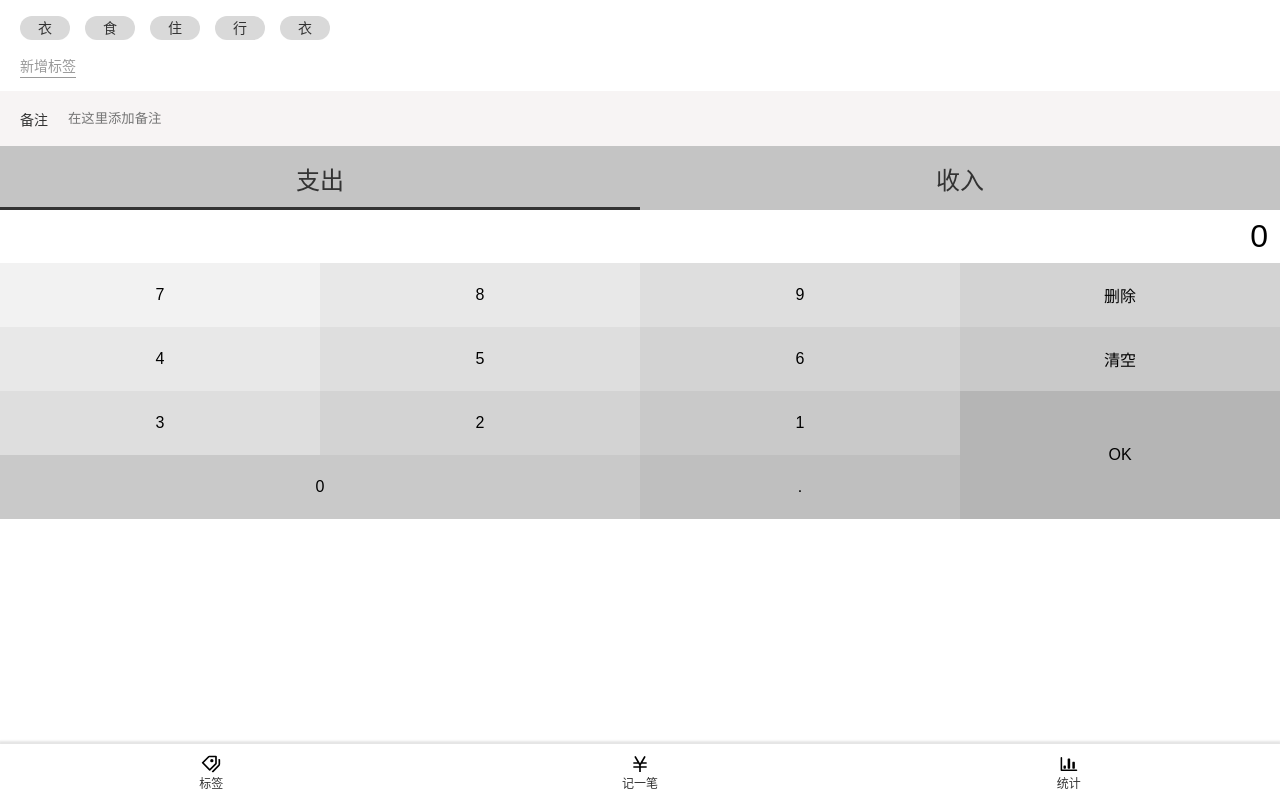
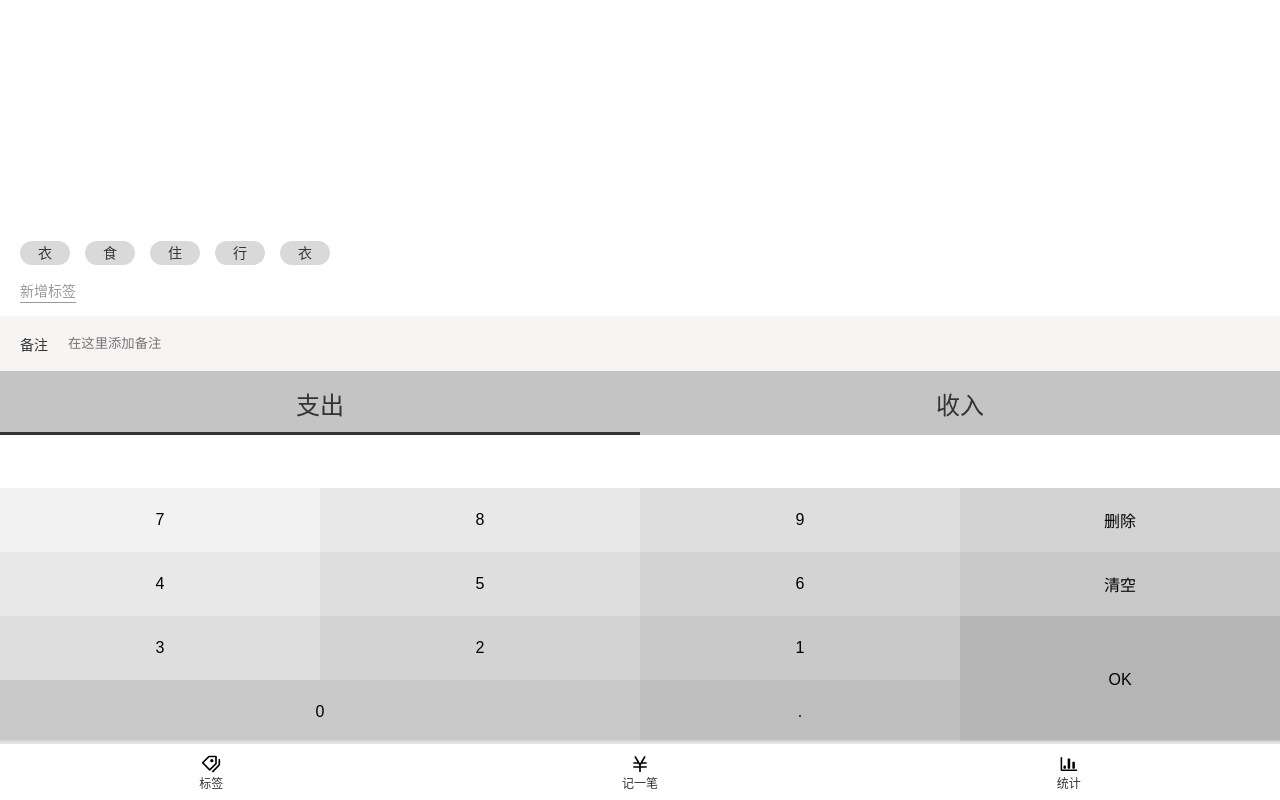
Before and after one commit to yangGPx/moneynote, a Vue app: page /#/money in a window 1280 px wide. Built offline with nearby package versions, Linux system fonts and the light colour scheme.

Commit message:
键盘输入事件，用冒泡的方式，需要注意计算器的逻辑处理以及TS的对于event 、target的处理

```diff
--- a/src/components/Layout.vue
+++ b/src/components/Layout.vue
@@ -1,13 +1,13 @@
 <template>
-  <div class="layout">
-    <div class="content">
+  <div :class="`layout ${classPrefix ? `${classPrefix}-layout` : ''}`">
+    <div :class="`content ${classPrefix ? `${classPrefix}-content` : ''}`">
       <slot></slot>
     </div>
     <common-nav />
   </div>
 </template>
 <script lang="ts">
-  import { Vue, Component } from 'vue-property-decorator'
+  import { Vue, Component, Prop } from 'vue-property-decorator'
   import CommonNav from '@/components/CommonNav.vue';
 
   @Component({
@@ -16,7 +16,7 @@
     }
   })
   export default class Layout extends Vue{
-
+    @Prop(String) classPrefix: string | undefined;
   }
 </script>
 
--- a/src/components/money/NumberPad.vue
+++ b/src/components/money/NumberPad.vue
@@ -1,21 +1,21 @@
 <template>
   <div class="number-pad">
     <p class="input-wrapper">
-      <input value="0"/>
+      <input v-model="output"/>
     </p>
-    <div class="number-btn-list">
+    <div class="number-btn-list" @click="actionHanlder">
       <button>7</button>
       <button>8</button>
       <button>9</button>
-      <button>删除</button>
+      <button @click.stop="delLastOne">删除</button>
       <button>4</button>
       <button>5</button>
       <button>6</button>
-      <button>清空</button>
+      <button @click.stop="empty">清空</button>
       <button>3</button>
       <button>2</button>
       <button>1</button>
-      <button class="ok-key">OK</button>
+      <button class="ok-key" @click.stop="okFn">OK</button>
       <button class="zero-key">0</button>
       <button>.</button>
     </div>
@@ -28,7 +28,30 @@
 
   @Component
   export default class NumberPad extends Vue{
+    output = '';
+    actionHanlder(event: MouseEvent){
+      const target = event.target as HTMLButtonElement;
+      const input:string = target.textContent || ''; // 这里得增加一个默认值，否则ts认为liEl.textContent 可能为null
 
+      const { output } = this;
+      if((output === '0' && input === '0') || (output.includes('.') && input === '.')) {
+        return;
+      }
+      this.output = output === '0' && input !== '.' ? input : `${output}${input}`;
+    }
+
+    empty() {
+      this.output = '0'
+    }
+
+    delLastOne() {
+      let output = this.output.slice(0, -1);
+      this.output = output.length > 0 ? output : '0';
+    }
+
+    okFn() {
+      console.log(this.output)
+    }
   }
 </script>
 
@@ -43,8 +66,8 @@
     .number-btn-list{
       button{
         border: 0;width:25%;height: 64px;float: left;
-        font-size: 16px;
-                &:nth-child(1){
+        font-size: 16px;outline: none;
+        &:nth-child(1){
           background: #F2F2F2;
         }
         &:nth-child(2),&:nth-child(5){
--- a/src/components/money/Tabs.vue
+++ b/src/components/money/Tabs.vue
@@ -1,7 +1,7 @@
 <template>
-  <ul class="tabs">
-    <li>支出</li>
-    <li>收入</li>
+  <ul :class="`tabs ${active}-tab`">
+    <li @click="active = 'out'">支出</li>
+    <li @click="active = 'in'">收入</li>
   </ul>
 </template>
 
@@ -11,7 +11,7 @@
 
   @Component
   export default class Tabs extends Vue{
-
+    active = 'out';
   }
 </script>
 
@@ -26,6 +26,10 @@
     &::before{
       content: '';display: block;position: absolute;
       bottom: 0;left: 0;height: 3px;width: 50%;background: #333;
+      transition: 0.25s;
+    }
+    &.in-tab::before{
+      left: 50%;
     }
   }
 </style>
--- a/src/components/money/Tags.vue
+++ b/src/components/money/Tags.vue
@@ -25,7 +25,8 @@
 
 <style lang="scss" scoped>
   .tags{
-    flex-grow: 1;padding: 16px 20px;
+    flex-grow: 1;padding: 16px 20px;display: flex;
+    flex-direction: column;justify-content: flex-end;
     .tag-list{
       li{
         display: inline-block;width: 50px;height: 24px;
--- a/src/views/Money.vue
+++ b/src/views/Money.vue
@@ -1,5 +1,5 @@
 <template>
-  <layout>
+  <layout classPrefix="money">
     <tags />
     <comment />
     <tabs />
@@ -23,5 +23,9 @@
   }
 </script>
 
-<style lang="scss" scoped>
+<style lang="scss">
+  .money-content.content{
+    display: flex;
+    flex-direction: column;
+  }
 </style>
```
